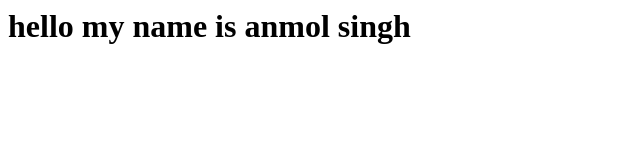
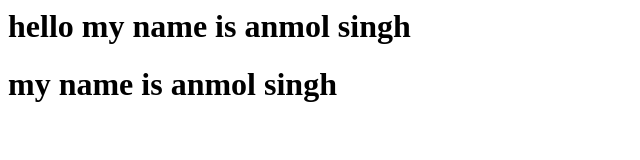
Before and after one commit to anmolsingh7275/Github-demo, a plain HTML site: page index.html in a window 1280 px wide. Shown: the whole page, without its empty margins (0-640 px from the left). Drawn offline with Linux system fonts and the light colour scheme.

Commit message:
some changes

```diff
--- a/index.html
+++ b/index.html
@@ -1 +1,2 @@
 <h1>hello my name is  anmol singh </h1>
+<h1> my name is anmol singh </h1>
```
